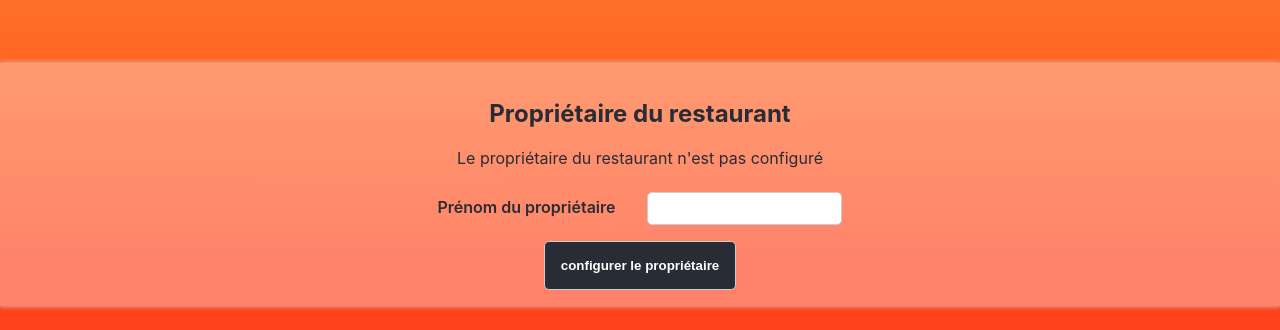
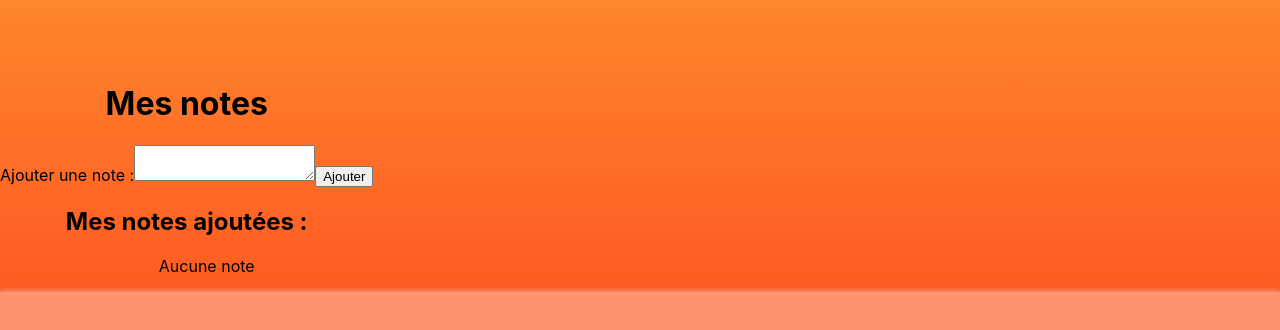
Before and after one commit to zafle/react_redux, a React (Vite) app in the folder resto-cmd/: page / in a window 1280 px wide. Shown: the part 612-942 px from the top of the page. Built offline with nearby package versions, Linux system fonts and the light colour scheme.

Commit message:
createEntityAdapter

```diff
--- a/resto-cmd/src/app/App.jsx
+++ b/resto-cmd/src/app/App.jsx
@@ -6,6 +6,7 @@ import { Total } from '../features/total/Total'
 import { Voucher } from '../features/voucher/Voucher'
 import { Owner } from '../features/owner/Owner'
 import { Menu } from '../features/menu/Menu'
+import { Notes } from '../features/notes/Notes'
 
 function App() {
   return (
@@ -15,6 +16,7 @@ function App() {
         <Cart />
         <Total />
         <Voucher />
+        <Notes />
         <Owner />
       </div>
     </Provider>
--- a/resto-cmd/src/app/selectors.js
+++ b/resto-cmd/src/app/selectors.js
@@ -1,4 +1,5 @@
 import { createSelector } from '@reduxjs/toolkit'
+// import { notesSelector } from '../features/notes/notesSlice'
 
 export const getProductList = (state) => state?.list
 
@@ -25,3 +26,5 @@ export const getSortedList = createSelector([getProductList], (list) => {
   }, [])
   return sortedList
 })
+
+// export const getAllNotes = (state) => notesSelector.selectAll(state)
--- a/resto-cmd/src/app/store.js
+++ b/resto-cmd/src/app/store.js
@@ -1,23 +1,12 @@
 import { combineReducers, configureStore } from '@reduxjs/toolkit'
-import { createReducer } from '@reduxjs/toolkit'
-import { updateFirstName } from './actions'
 import { cartSlice } from '../features/cart/cartSlice'
-
-let ownerInitialState = {
-  owner: {
-    firstName: null,
-  },
-}
-
-const reducer = createReducer(ownerInitialState, (builder) => {
-  builder.addCase(updateFirstName, (state, action) => {
-    state.owner.firstName = action.payload
-  })
-})
+import { ownerSlice } from '../features/owner/ownerSlice'
+import { notesSlice } from '../features/notes/notesSlice'
 
 export const store = configureStore({
   reducer: combineReducers({
-    owner: reducer,
+    owner: ownerSlice.reducer,
     list: cartSlice.reducer,
+    notes: notesSlice.reducer,
   }),
 })
--- /dev/null
+++ b/resto-cmd/src/features/notes/Notes.jsx
@@ -0,0 +1,48 @@
+import { useDispatch, useSelector } from 'react-redux'
+import { addNote, removeNote, notesSelector } from './notesSlice'
+// import { getAllNotes } from '../../app/selectors'
+import { nanoid } from '@reduxjs/toolkit'
+
+export function Notes() {
+  const dispatch = useDispatch()
+  const notes = useSelector(notesSelector.selectAll)
+  const handleSubmit = (e) => {
+    e.preventDefault()
+    dispatch(
+      addNote({
+        noteId: nanoid(),
+        content: e.currentTarget.newNote.value,
+      })
+    )
+  }
+  return (
+    <div className="Notes">
+      <h1>Mes notes</h1>
+      <form action="#" onSubmit={handleSubmit}>
+        <label>
+          Ajouter une note :<textarea name="newNote"></textarea>
+        </label>
+        <button type="submit">Ajouter</button>
+      </form>
+      <div>
+        <h2>Mes notes ajoutées :</h2>
+        <ul>
+          {notes.length > 0 ? (
+            notes.map((note) => {
+              return (
+                <li key={note.noteId}>
+                  <span>{note.content}</span>
+                  <button onClick={() => dispatch(removeNote(note.noteId))}>
+                    Supprimer
+                  </button>
+                </li>
+              )
+            })
+          ) : (
+            <span>Aucune note</span>
+          )}
+        </ul>
+      </div>
+    </div>
+  )
+}
--- /dev/null
+++ b/resto-cmd/src/features/notes/notesSlice.js
@@ -0,0 +1,18 @@
+import { createEntityAdapter, createSlice } from '@reduxjs/toolkit'
+
+const notesAdapter = createEntityAdapter({
+  selectId: (note) => note.noteId,
+})
+
+export const notesSlice = createSlice({
+  name: 'notes',
+  initialState: notesAdapter.getInitialState(),
+  reducers: {
+    addNote: notesAdapter.addOne,
+    removeNote: notesAdapter.removeOne,
+    updateNote: notesAdapter.updateOne,
+  },
+})
+export const { addNote, removeNote, updateNote } = notesSlice.actions
+export const notesSelector = notesAdapter.getSelectors((state) => state.notes)
+export const getAllNotes = (state) => notesSelector.selectAll(state)
--- a/resto-cmd/src/features/owner/Owner.jsx
+++ b/resto-cmd/src/features/owner/Owner.jsx
@@ -1,6 +1,6 @@
 import { useDispatch, useSelector } from 'react-redux'
 import { getOwnerFirstName } from '../../app/selectors'
-import { updateFirstName } from '../../app/actions'
+import { ownerSlice } from './ownerSlice'
 
 export const Owner = () => {
   const ownerFirstName = useSelector(getOwnerFirstName)
@@ -9,7 +9,7 @@ export const Owner = () => {
   const handleSubmit = (evt) => {
     evt.preventDefault()
     const firstName = evt.currentTarget.firstName.value
-    dispatch(updateFirstName(firstName))
+    dispatch(ownerSlice.actions.updateFirstName(firstName))
   }
 
   return (
--- /dev/null
+++ b/resto-cmd/src/features/owner/ownerSlice.js
@@ -0,0 +1,11 @@
+import { createSlice } from '@reduxjs/toolkit'
+
+export const ownerSlice = createSlice({
+  name: 'owner',
+  initialState: {},
+  reducers: {
+    updateFirstName(state, action) {
+      state.firstName = action.payload
+    },
+  },
+})
```
